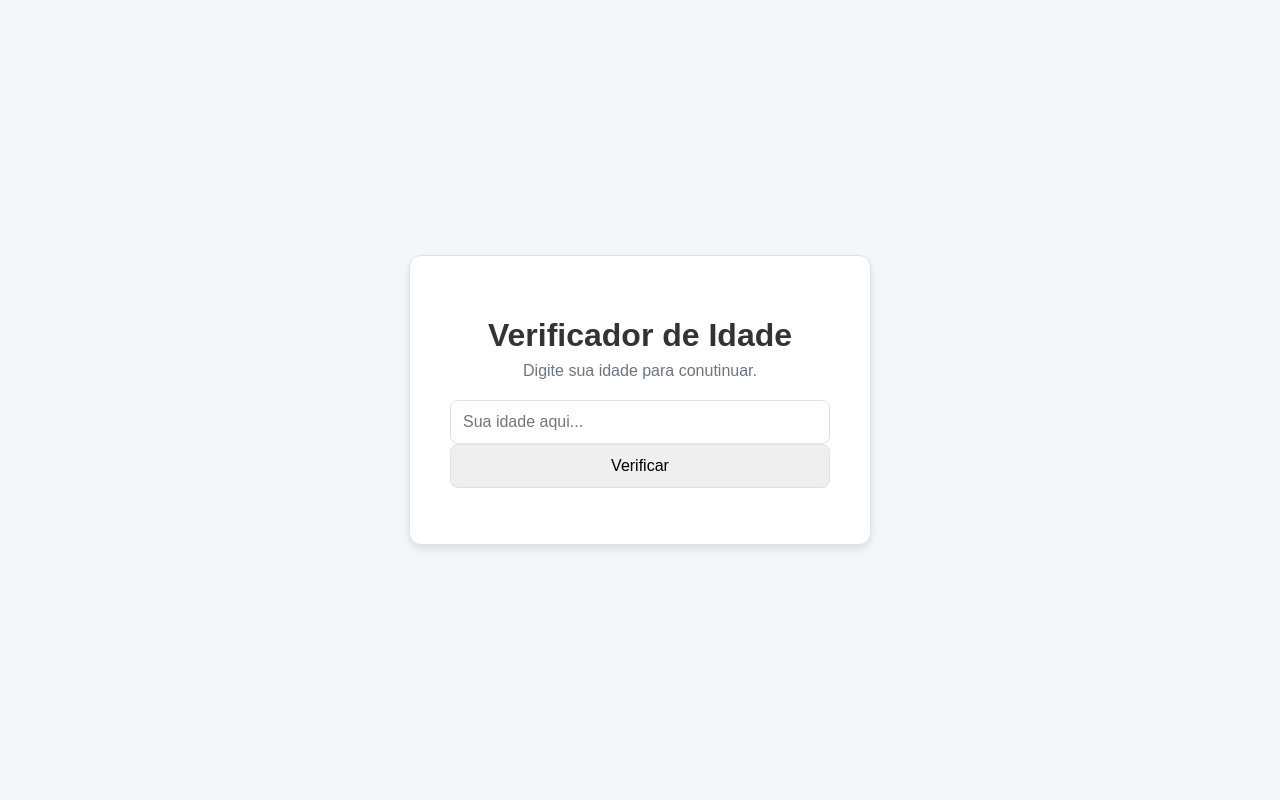
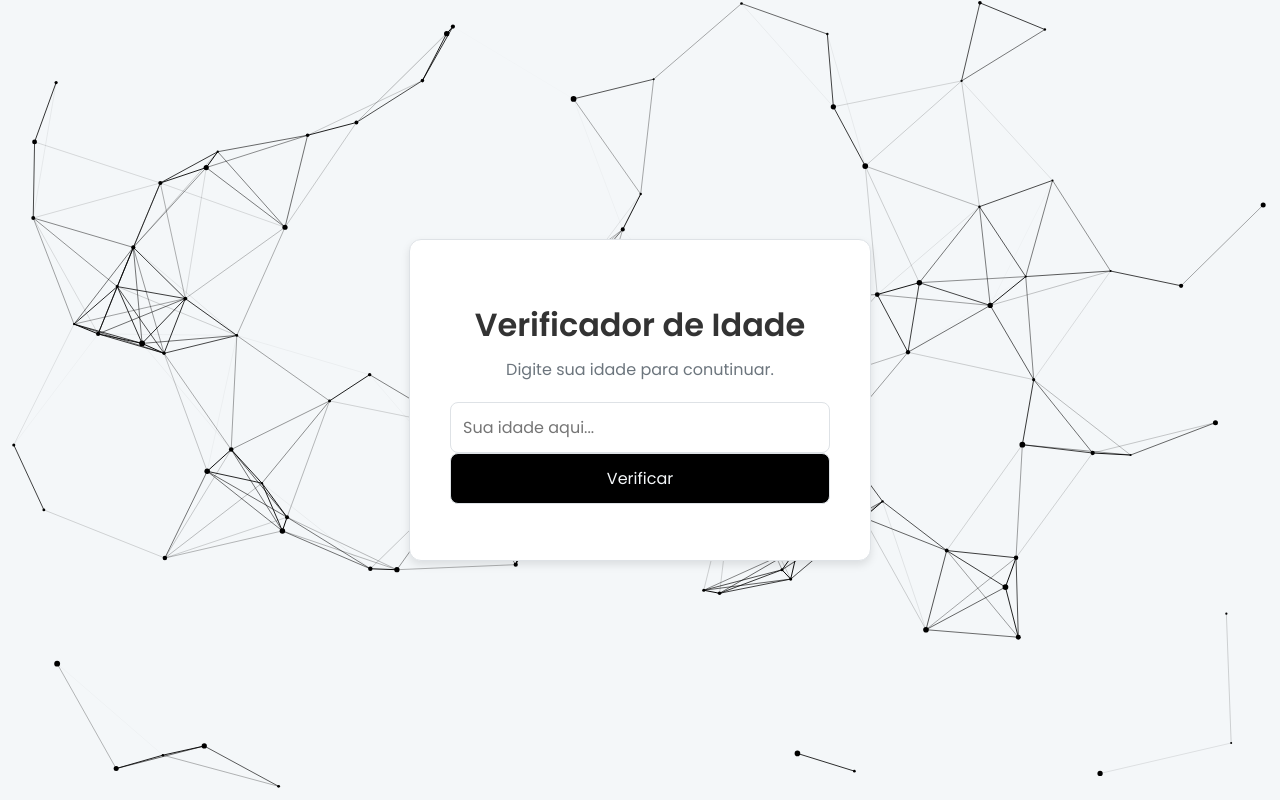
Before and after one commit to edsonvsantos/estruturaDeControle, a plain HTML site: page index.html in a window 1280 px wide. Drawn offline with Linux system fonts and the light colour scheme.

Commit message:
Add files via upload

```diff
--- a/script.js
+++ b/script.js
@@ -1,4 +1,4 @@
-const idadeInput = document.getElementById('idadeInput');
+const idadeInput = document.getElementById('idade');
 const verifyButton = document.getElementById('verifyButton');
 const result = document.getElementById('resultado');
 
@@ -7,14 +7,14 @@ function verificarIdade(){
     const idade = parseInt(idadeInput.value);
     let mensagem = '';
 
-    if(isNaN(idade) || idade <0){
-        mensagem = "Por favor, insira uma idade válida."
-    }else if(idade < 18){
-        mensagem = "Você é menor de idade."
-    }else if(idade <= 65){
-        mensagem = "Você é adulto."
-    }else{
-        mensagem = "Você é idoso."
+    if(isNaN(idade) || idade < 0){
+    mensagem = "Por favor, insira uma idade válida.";
+    } else if(idade < 18){
+    mensagem = "Você é menor de idade.";
+    } else if(idade <= 65){
+    mensagem = "Você é adulto.";
+    } else {
+    mensagem = "Você é idoso.";
     }
 
     setTimeout(() => {
@@ -32,7 +32,7 @@ const canvas = document.getElementById('background-canvas');
 const ctx = canvas.getContext('2d');
 
 canvas.width = window.innerWidth;
-canvas.height - window.innerHeight;
+canvas.height = window.innerHeight;
 
 let mouse = {
     x: null,
@@ -48,7 +48,7 @@ window.addEventListener('mousemove', (event) => {
 let particulasArray = [];
 const numeroDeParticulas = 100;
 
-class Particula{
+class Particula {
     constructor(x, y, direcaoX, direcaoY, tamanho, cor){
     this.x = x;
     this.y = y;
@@ -61,7 +61,74 @@ class Particula{
     desenhar(){
     ctx.beginPath();
     ctx.arc(this.x, this.y, this.tamanho, 0, Math.PI * 2, false);
-            ctx.fillstyle = '#007bff';
+    ctx.fillStyle = this.cor;
     ctx.fill();
     }
+
+    atualizar(){
+    if(this.x > canvas.width || this.x < 0){
+        this.direcaoX = -this.direcaoX;
     }
+    if(this.y > canvas.height || this.y < 0){
+        this.direcaoY = -this.direcaoY;
+    }
+    this.x += this.direcaoX;
+    this.y += this.direcaoY;
+    this.desenhar();
+    }
+}
+
+function init(){
+    particulasArray = [];
+    for(let i = 0; i < numeroDeParticulas; i++){
+    let tamanho = Math.random() * 2 + 1;
+    let x = Math.random() * (innerWidth - tamanho * 2) + tamanho;
+    let y = Math.random() * (innerHeight - tamanho * 2) + tamanho;
+    let direcaoX = (Math.random() * 0.4) - 0.2;
+    let direcaoY = (Math.random() * 0.4) - 0.2;
+    let cor = '#000000';
+    particulasArray.push(new Particula(x, y, direcaoX, direcaoY, tamanho, cor));
+    }
+}
+
+function conectar(){
+    for(let a = 0; a < particulasArray.length; a++){
+    for(let b = a; b < particulasArray.length; b++){
+        let dx = particulasArray[a].x - particulasArray[b].x;
+        let dy = particulasArray[a].y - particulasArray[b].y;
+        let distancia = dx * dx + dy * dy;
+
+        if(distancia < (canvas.width / 7) * (canvas.height / 7)){
+        ctx.strokeStyle = `rgba(0,0,0,${1 - (distancia / 20000)})`;
+        ctx.lineWidth = 1;
+        ctx.beginPath();
+        ctx.moveTo(particulasArray[a].x, particulasArray[a].y);
+        ctx.lineTo(particulasArray[b].x, particulasArray[b].y);
+        ctx.stroke();
+        }
+    }
+    }
+}
+
+function animar(){
+    requestAnimationFrame(animar);
+    ctx.clearRect(0, 0, canvas.width, canvas.height);
+    for(let i = 0; i < particulasArray.length; i++){
+    particulasArray[i].atualizar();
+    }
+    conectar();
+}
+
+window.addEventListener('resize', () => {
+    canvas.width = window.innerWidth;
+    canvas.height = window.innerHeight;
+    init();
+});
+
+window.addEventListener('mouseout', () => {
+    mouse.x = undefined;
+    mouse.y = undefined;
+});
+
+init();
+animar();
--- a/style.css
+++ b/style.css
@@ -3,11 +3,11 @@
 :root{
     --cor-fundo: #f4f7f9;
     --cor-container: #ffffff;
-    --cor-primaria: #007bff;
+    --cor-primaria: #000000;
     --cor-texto-principal: #333333;
     --cor-texto-secundario: #6c757d;
     --cor-borda: #dee2e6;
-    --fonte-principal: 'Popins', sans-serif;
+    --fonte-principal: 'Poppins', sans-serif;
 }
 
 
@@ -64,3 +64,8 @@ input, button{
     border: 1px solid var(--cor-borda);
     transition: all 0.3s ease;
 }
+
+button{
+    background-color: var(--cor-primaria);
+    color: var(--cor-fundo);
+}
```
Lines whose indentation alone changed are shown as unchanged.
